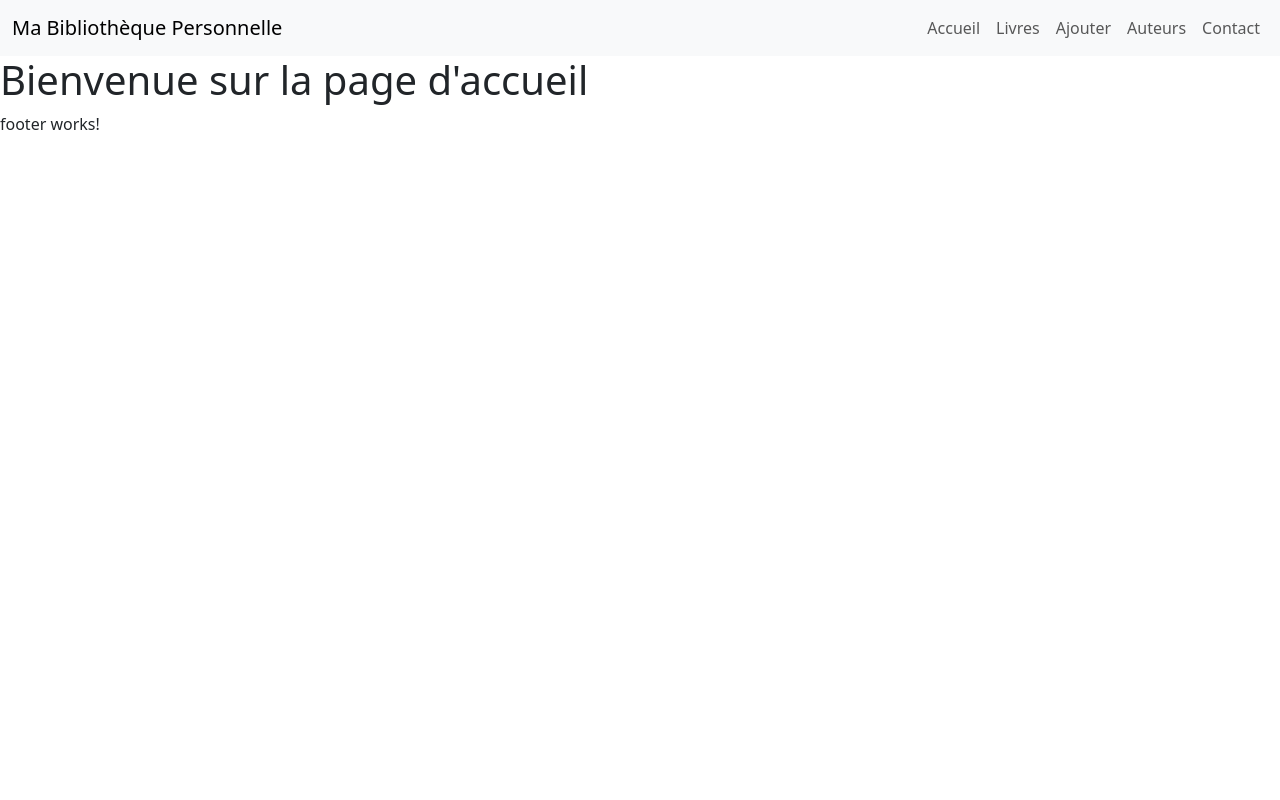
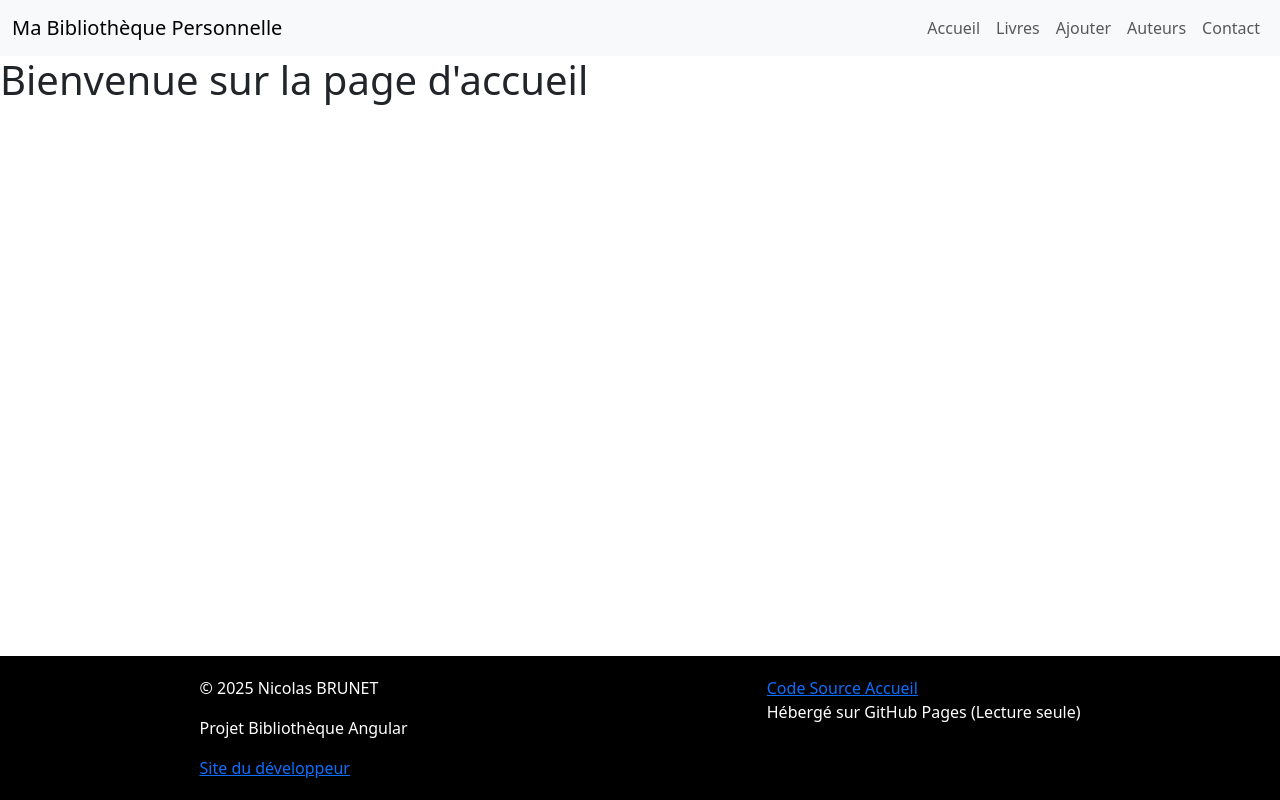
Before and after one commit to nicoBru22/ma-bibliotheque-personnelle, an Angular app in the folder biliotheque-perso/: page /home in a window 1280 px wide. Built offline with nearby package versions, Linux system fonts and the light colour scheme.

Commit message:
ajout du footer en bas de page

```diff
--- a/biliotheque-perso/src/app/app.html
+++ b/biliotheque-perso/src/app/app.html
@@ -1,5 +1,9 @@
-<app-header></app-header>
+<div class="main-wrapper">
+  <app-header></app-header>
 
-<router-outlet></router-outlet>
+  <main class="content-area">
+    <router-outlet></router-outlet>
+  </main>
 
-<app-footer></app-footer>
+  <app-footer></app-footer>
+</div>
--- a/biliotheque-perso/src/app/app.scss
+++ b/biliotheque-perso/src/app/app.scss
@@ -0,0 +1,9 @@
+.main-wrapper {
+  display: flex;
+  flex-direction: column;
+  min-height: 100vh;
+}
+
+.content-area {
+  flex: 1;
+}
--- a/biliotheque-perso/src/app/component/footer/footer.html
+++ b/biliotheque-perso/src/app/component/footer/footer.html
@@ -1 +1,22 @@
-<p>footer works!</p>
+<footer class="footer">
+  <div class="footer-content">
+    <div class="element-footer">
+        <p class="copyright">&copy; 2025 Nicolas BRUNET</p>
+        <p class="nameProject">Projet Bibliothèque Angular</p>
+        <a href="https://nicobru22.github.io/portfolio-brunet/">Site du développeur</a>
+    </div>
+
+    <div class="element-footer">
+        <div class="linkContainer">
+            <a href="https://github.com/nicoBru22/ma-bibliotheque-personnelle" target="_blank" class="linkRepo">
+                <i class="fab fa-github"></i> Code Source
+            </a>
+            <a routerLink="/home" class="linkHome">Accueil</a>
+        </div>
+        <div class="hebergement">
+            <p class="api-status">Hébergé sur GitHub Pages (Lecture seule)</p>
+        </div>
+    </div>
+
+  </div>
+</footer>
--- a/biliotheque-perso/src/app/component/footer/footer.scss
+++ b/biliotheque-perso/src/app/component/footer/footer.scss
@@ -0,0 +1,12 @@
+.footer-content {
+  display: flex;
+  flex-direction: row;
+  width: 100%;
+  justify-content: space-around;
+}
+
+.footer {
+  background-color: black;
+  color: white;
+  padding: 20px;
+}
```
Also changed, not shown: 1 other file (tests, documents, lock files or other folders).
